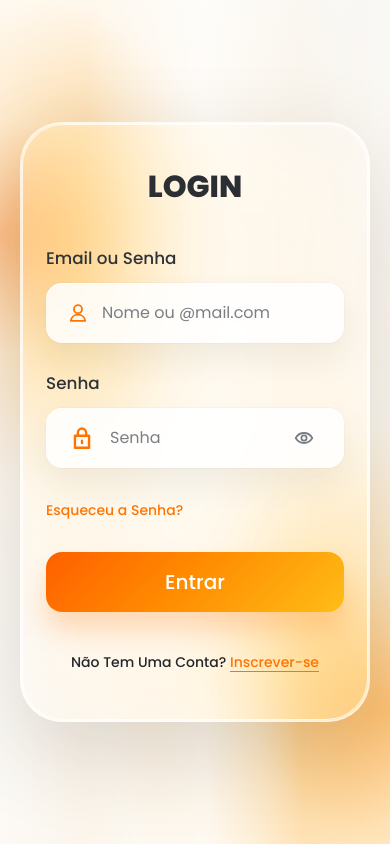
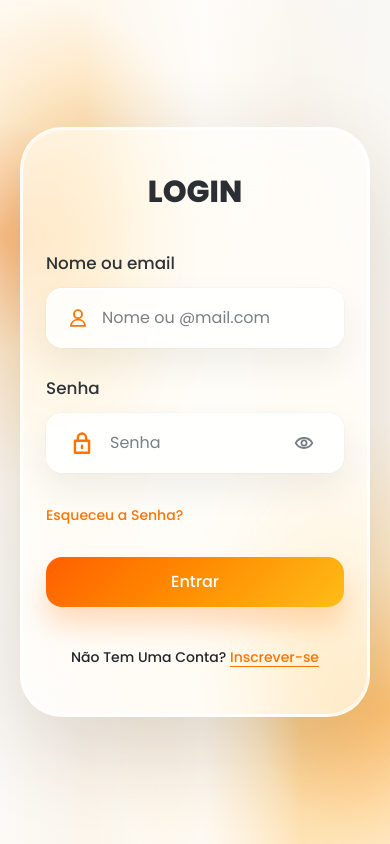
Before and after one commit to Jhonatan-HenriqueS/financial-control, a Next.js app: page /login in a window 390 px wide. Built offline with nearby package versions, Linux system fonts and the light colour scheme.

Commit message:
style: change backgound of the mobile

```diff
--- a/app/login/page.tsx
+++ b/app/login/page.tsx
@@ -61,10 +61,10 @@ export default function LoginPage() {
         <form className="space-y-8" onSubmit={handleSubmit} noValidate>
           <InputField
             id="identifier"
-            label="Email ou Senha"
+            label="Nome ou email"
             icon={UserIcon}
             type="text"
-            autoComplete="Email ou Senha"
+            autoComplete="Nome ou email"
             placeholder="Nome ou @mail.com"
             value={identifier}
             onChange={(event) => {
--- a/components/auth/AuthButton.tsx
+++ b/components/auth/AuthButton.tsx
@@ -15,11 +15,11 @@ export function AuthButton({
 }: AuthButtonProps) {
   return (
     <button
-      className={`h-[60px] w-full rounded-2xl bg-[linear-gradient(135deg,#ff5f00_0%,#ff8a00_45%,#ffbd17_100%)] text-white shadow-[0_18px_28px_rgba(255,111,0,0.24)] transition hover:brightness-105 focus:outline-none focus:ring-4 focus:ring-[#ff8a00]/30 disabled:cursor-not-allowed disabled:opacity-70 sm:h-[60px] sm:rounded-[19px] ${className} `}
+      className={`h-[50px] w-full rounded-2xl bg-[linear-gradient(135deg,#ff5f00_0%,#ff8a00_45%,#ffbd17_100%)] text-white shadow-[0_18px_28px_rgba(255,111,0,0.24)] transition hover:brightness-105 focus:outline-none focus:ring-4 focus:ring-[#ff8a00]/30 disabled:cursor-not-allowed disabled:opacity-70 sm:h-[64px] sm:rounded-[19px] ${className} `}
       {...props}
     >
       {/* Span interno controla o tamanho e peso do texto sem afetar o tamanho do botao. */}
-      <span className="text-xl font-medium">{children}</span>
+      <span className="sm:text-xl font-medium">{children}</span>
     </button>
   );
 }
--- a/components/auth/AuthCard.tsx
+++ b/components/auth/AuthCard.tsx
@@ -8,12 +8,12 @@ interface AuthCardProps {
 }
 
 // Card central das telas de login e cadastro.
-// Ele cria o efeito de vidro: fundo transparente, blur e borda clara uniforme.
+// Ele cria o efeito de vidro: fundo translúcido, blur e borda clara uniforme.
 export function AuthCard({ title, children }: AuthCardProps) {
   return (
-    <section className="relative w-full max-w-[735px] overflow-hidden rounded-[42px] border-2 border-white/70 bg-white/[0.11] px-6 py-12 shadow-[0_30px_90px_rgba(44,34,22,0.16),inset_0_0_0_1px_rgba(255,255,255,0.46)] backdrop-blur-[38px] backdrop-saturate-150 sm:rounded-[56px] sm:px-12 sm:py-16 lg:px-16 lg:py-[86px]">
-      {/* Camada translúcida que reforca o vidro sem deixar o card totalmente branco. */}
-      <div className="pointer-events-none absolute inset-0 rounded-[inherit] bg-white/[0.08]" />
+    <section className="relative w-full max-w-[735px] overflow-hidden rounded-[42px] border-2 border-white/80 bg-white/[0.52] px-6 py-12 shadow-[0_30px_90px_rgba(44,34,22,0.16),inset_0_0_0_1px_rgba(255,255,255,0.5)] backdrop-blur-[38px] backdrop-saturate-150 sm:rounded-[56px] sm:border-white/75 sm:bg-white/[0.11] sm:px-12 sm:py-16 lg:px-16 lg:py-[86px]">
+      {/* No mobile, o fundo laranja passa por tras do card; por isso a camada base fica mais leitosa. */}
+      <div className="pointer-events-none absolute inset-0 rounded-[inherit] bg-white/[0.26] sm:bg-white/[0.08]" />
 
       {/* Contorno interno homogeneo para a borda parecer parte do vidro. */}
       <div className="pointer-events-none absolute inset-0 rounded-[inherit] ring-1 ring-inset ring-white/58" />
```
